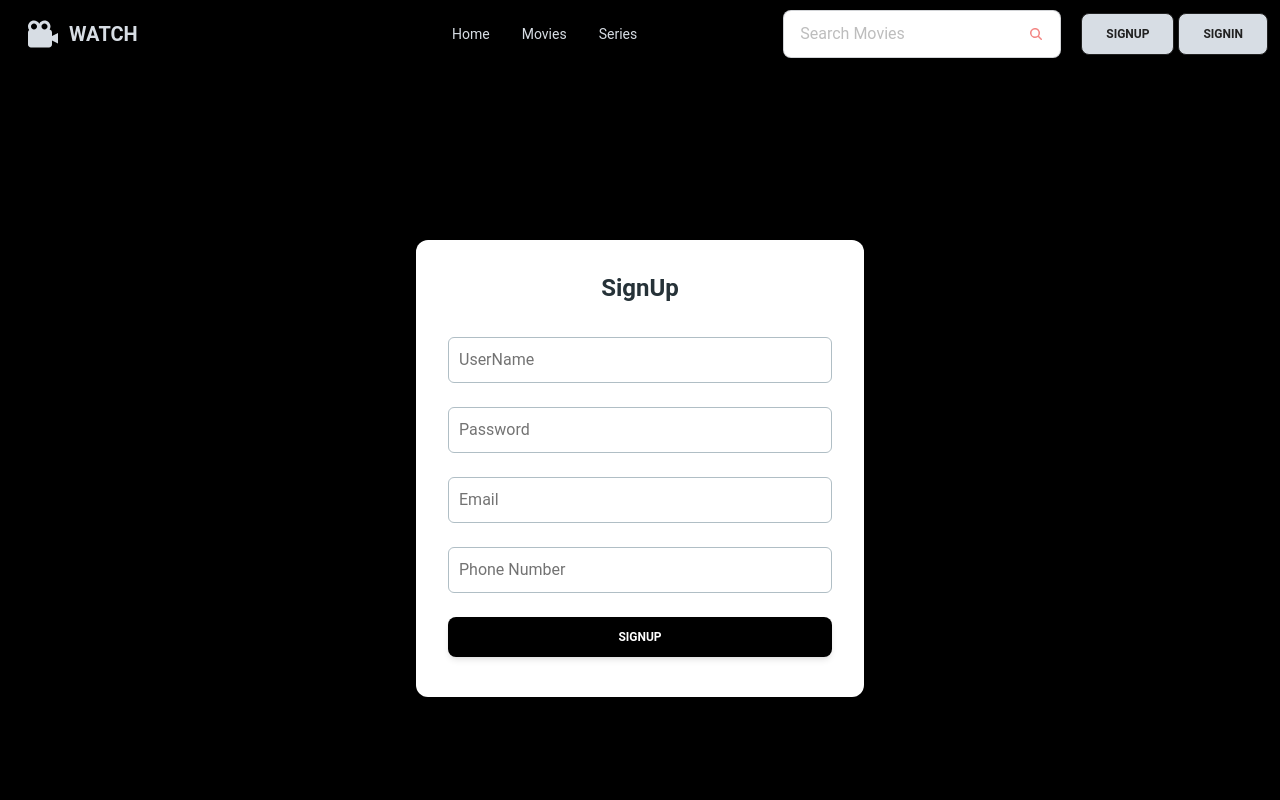
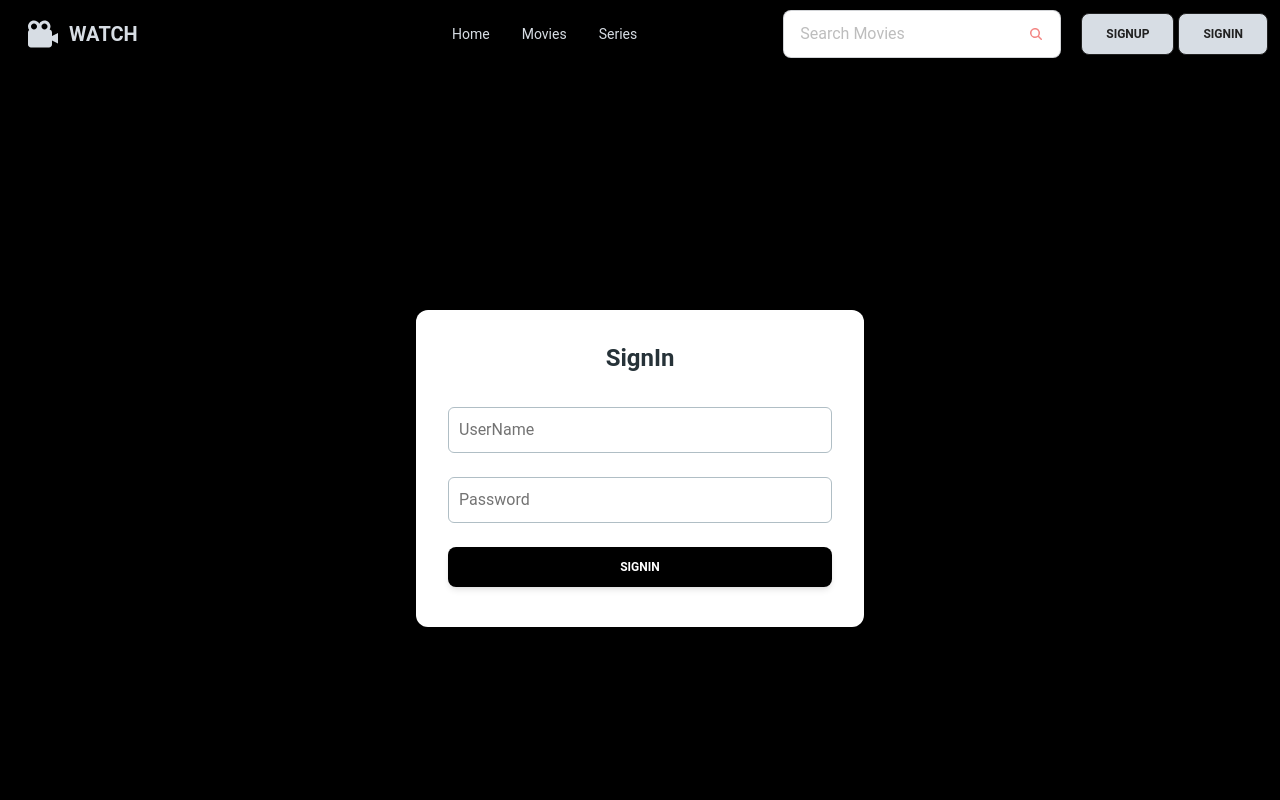
Before and after one commit to 1Menna/Movies_Website, a React (Vite) app: page /SignUp in a window 1280 px wide. Shown: the top 800 px of the page. Built offline with nearby package versions, Linux system fonts and the light colour scheme.

Commit message:
Update SignUp.jsx

```diff
--- a/src/Pages/SignUp.jsx
+++ b/src/Pages/SignUp.jsx
@@ -1,4 +1,6 @@
-import React from 'react';
+import React, { useState } from 'react';
+import  axios  from "axios";
+import { useNavigate } from "react-router-dom";
 import {
   Card,
   Input,
@@ -7,20 +9,40 @@ import {
   Textarea,
 } from "@material-tailwind/react";
 
-const SignUp = () => {
+const SignIn = () => {
+
+  const [name, setname] = useState();
+  const [password, setpassword] = useState();
+    const Navigate = useNavigate()
+    const handelSubmit = (e) => {
+      e.preventDefalt()
+      axios
+        .post("http://localhost:1000/users/login", {
+          name,
+
+          password,
+
+        })
+        .then(result => {
+          console.log(result)
+          Navigate('/home')
+        })
+        .catch((err) => console.log(err));
+    }
   return (
     <div className="text-neutral-content min-h-screen flex items-center justify-center p-4 bg-black">
       <Card color="white" shadow={true} className="w-full max-w-md p-8">
         <Typography variant="h4" color="blue-gray" className="text-center">
-          SignUp
+          SignIn
         </Typography>
-        <form className="mt-8 mb-2">
+        <form className="mt-8 mb-2" onSubmit={{ handelSubmit }}>
           <div className="mb-1 flex flex-col gap-6">
             <div className="flex flex-col">
               <input
                 size="lg"
                 placeholder="UserName"
                 className="border border-blue-gray-200 rounded-md focus:border-gray-900 placeholder-neutral-500 p-2.5"
+                onChange={(e) => setname(e.target.value)}
               />
             </div>
             <div className="flex flex-col">
@@ -28,25 +50,12 @@ const SignUp = () => {
                 size="lg"
                 placeholder="Password"
                 className="border border-blue-gray-200 rounded-md focus:border-gray-900 placeholder-neutral-500 p-2.5"
-              />
-            </div>
-            <div className="flex flex-col">
-              <input
-                size="lg"
-                placeholder="Email"
-                className="border border-blue-gray-200 rounded-md focus:border-gray-900 placeholder-neutral-500 p-2.5"
-              />
-            </div>
-            <div className="flex flex-col">
-              <input
-                size="lg"
-                placeholder="Phone Number"
-                className="border border-blue-gray-200 rounded-md focus:border-gray-900 placeholder-neutral-500 p-2.5"
+                onChange={(e) => setpassword(e.target.value)}
               />
             </div>
           </div>
           <Button className="bg-black mt-6" fullWidth>
-            SignUp
+            SignIn
           </Button>
         </form>
       </Card>
@@ -54,4 +63,4 @@ const SignUp = () => {
   );
 };
 
-export default SignUp;
+export default SignIn;
```
